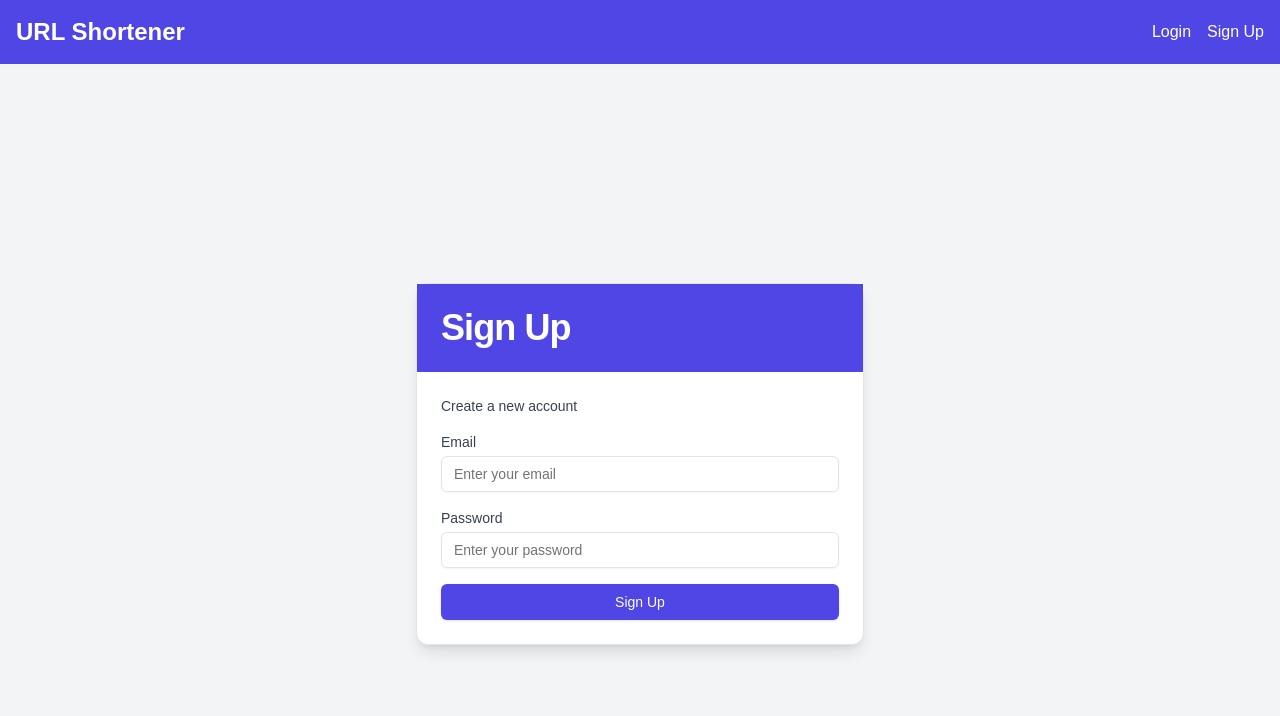
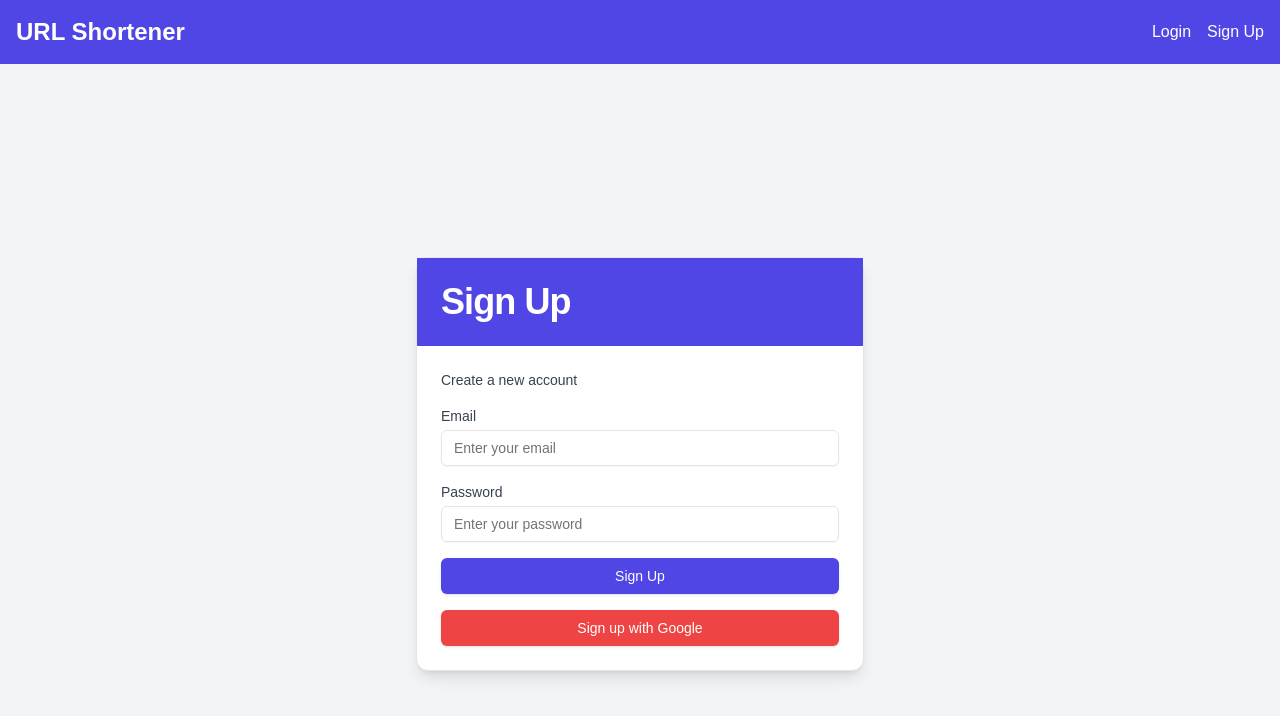
Before and after one commit to rakit-digital/url-shortener, a Next.js app: page /signup in a window 1280 px wide. Shown: the top 716 px of the page. Built offline with nearby package versions, Linux system fonts and the light colour scheme; no server answers.

Commit message:
Added sign in/up with google

```diff
--- a/app/login/page.tsx
+++ b/app/login/page.tsx
@@ -1,11 +1,11 @@
 'use client';
 import React, { useState } from 'react';
-import { signInWithEmailAndPassword } from 'firebase/auth';
+import { signInWithEmailAndPassword, signInWithPopup } from 'firebase/auth';
 import { useRouter } from 'next/navigation';
 import { Card, CardHeader, CardTitle, CardContent, CardDescription } from '@/components/ui/card';
-import {Input} from "@/components/ui/input";
-import {Button} from "@/components/ui/button";
-import { auth } from '@/lib/firebase';
+import { Input } from '@/components/ui/input';
+import { Button } from '@/components/ui/button';
+import { auth, googleProvider } from '@/lib/firebase';
 
 export default function Login() {
     const [email, setEmail] = useState('');
@@ -20,6 +20,15 @@ export default function Login() {
             router.push('/dashboard');
         } catch (err) {
             setError('Failed to log in. Please check your credentials.');
+        }
+    };
+
+    const handleGoogleSignIn = async () => {
+        try {
+            await signInWithPopup(auth, googleProvider);
+            router.push('/dashboard');
+        } catch (error) {
+            console.error('Error signing in with Google:', error);
         }
     };
 
@@ -72,6 +81,12 @@ export default function Login() {
                             Log In
                         </Button>
                     </form>
+                    <Button
+                        onClick={handleGoogleSignIn}
+                        className="w-full bg-red-500 hover:bg-red-600 text-white font-medium py-2 rounded-md mt-4"
+                    >
+                        Sign in with Google
+                    </Button>
                 </CardContent>
             </Card>
         </div>
--- a/app/signup/page.tsx
+++ b/app/signup/page.tsx
@@ -1,11 +1,11 @@
 'use client';
 import React, { useState } from 'react';
-import { createUserWithEmailAndPassword } from 'firebase/auth';
+import { createUserWithEmailAndPassword, signInWithPopup } from 'firebase/auth';
 import { useRouter } from 'next/navigation';
 import { Card, CardHeader, CardTitle, CardContent, CardDescription } from '@/components/ui/card';
-import {Input} from "@/components/ui/input";
-import {Button} from "@/components/ui/button";
-import {auth} from "@/lib/firebase";
+import { Input } from '@/components/ui/input';
+import { Button } from '@/components/ui/button';
+import { auth, googleProvider } from '@/lib/firebase';
 
 export default function Signup() {
     const [email, setEmail] = useState('');
@@ -20,6 +20,15 @@ export default function Signup() {
             router.push('/dashboard');
         } catch (err) {
             setError('Failed to sign up. Please try again.');
+        }
+    };
+
+    const handleGoogleSignIn = async () => {
+        try {
+            await signInWithPopup(auth, googleProvider);
+            router.push('/dashboard');
+        } catch (error) {
+            console.error('Error signing in with Google:', error);
         }
     };
 
@@ -72,6 +81,12 @@ export default function Signup() {
                             Sign Up
                         </Button>
                     </form>
+                    <Button
+                        onClick={handleGoogleSignIn}
+                        className="w-full bg-red-500 hover:bg-red-600 text-white font-medium py-2 rounded-md mt-4"
+                    >
+                        Sign up with Google
+                    </Button>
                 </CardContent>
             </Card>
         </div>
--- a/lib/firebase.ts
+++ b/lib/firebase.ts
@@ -1,5 +1,5 @@
 import { initializeApp } from 'firebase/app';
-import { getAuth } from 'firebase/auth';
+import { getAuth, GoogleAuthProvider } from 'firebase/auth';
 import { getFirestore } from 'firebase/firestore';
 
 const firebaseConfig = {
@@ -14,5 +14,6 @@ const firebaseConfig = {
 const app = initializeApp(firebaseConfig);
 const db = getFirestore(app);
 const auth = getAuth(app);
+const googleProvider = new GoogleAuthProvider();
 
-export { db, auth };
+export { db, auth, googleProvider };
```
